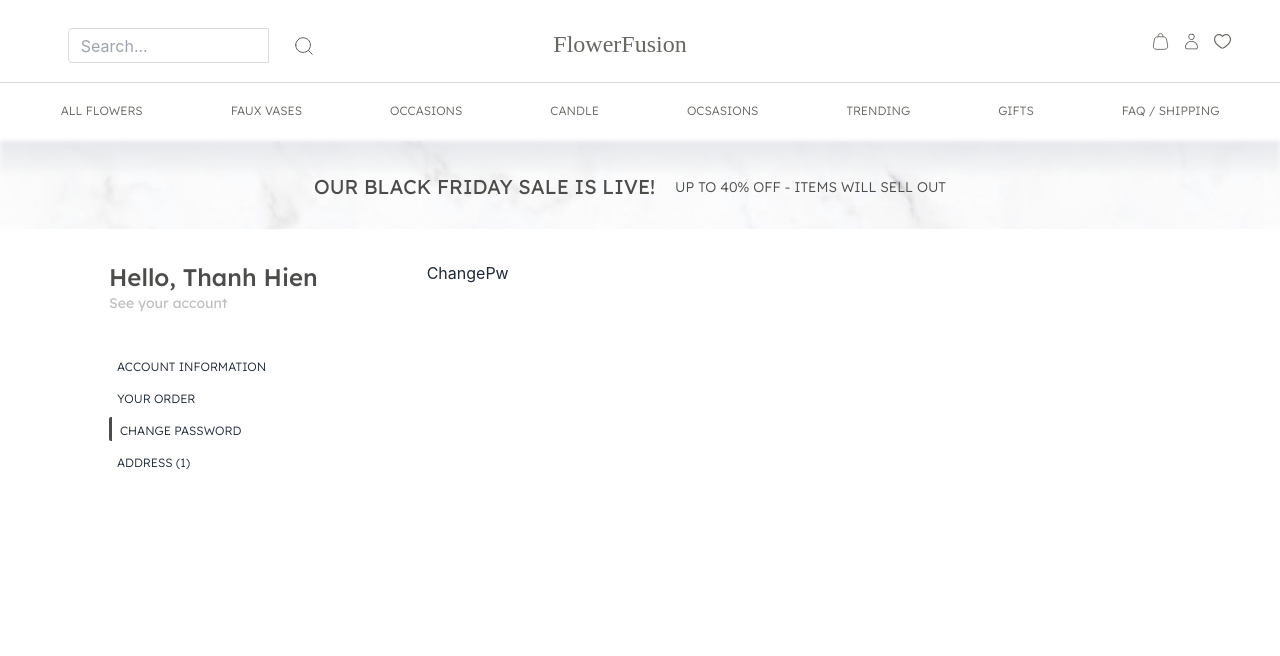
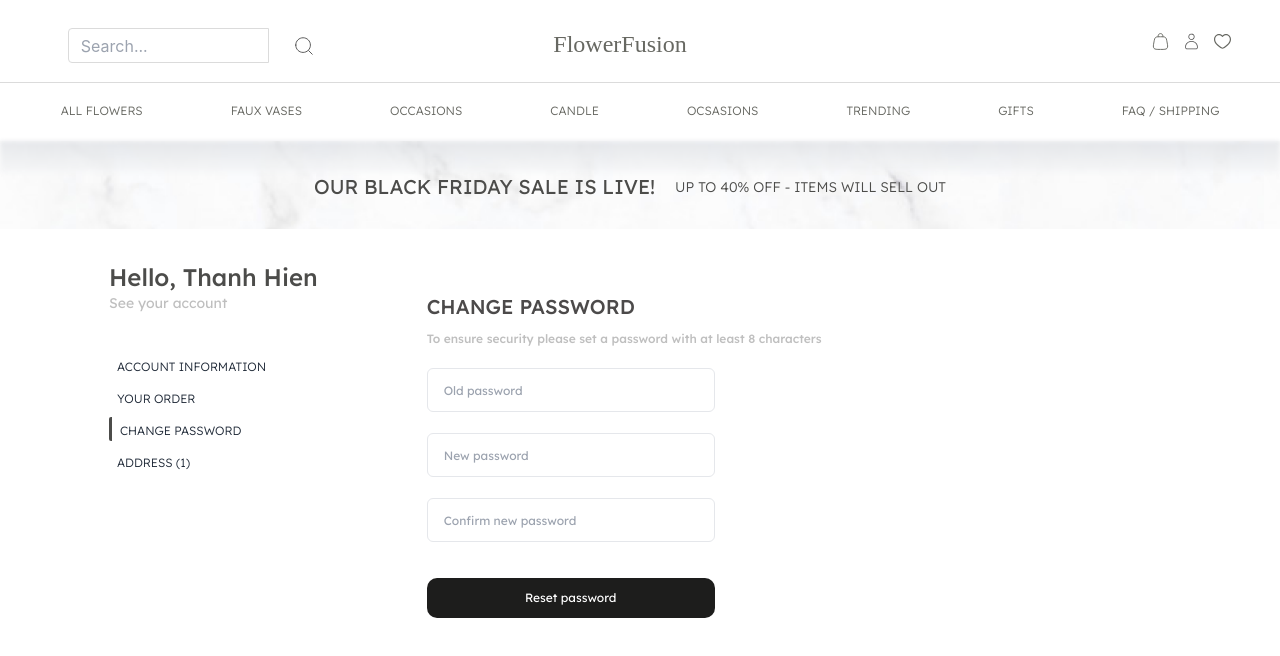
Before and after one commit to XuanThao03/FlowerFusion, a React (Create React App) app in the folder flowerfusion/: page /myaccount in a window 1280 px wide. Both pictures are taken after a click on the button "CHANGE PASSWORD". Shown: the top 656 px of the page. Built offline with nearby package versions, Linux system fonts and the light colour scheme; a web font is replaced by a local one.

Commit message:
change pass

```diff
--- a/flowerfusion/src/views/MyAccount/ChangePw/changePw.js
+++ b/flowerfusion/src/views/MyAccount/ChangePw/changePw.js
@@ -1,7 +1,40 @@
 import React from "react";
 
 function ChangePw() {
-  return <div>ChangePw</div>;
-}
+  return (<div>
+  <h1 className="text-xl font-[Lexend] font-medium text-main-color mt-8 ">
+    CHANGE PASSWORD
+  </h1>
+  <p className="text-xs font-[Lexend] font-medium text-grey-main mt-[10px]">
+  To ensure security please set a password with at least 8 characters
+</p>
+<div className="text-xs font-[Lexend] font-normal text-grey-main">
+        <input
+          className="w-72 border-[1.3px] boder-gainsboro rounded-md h-11 p-4 mt-[21px] bg-transparent"
+          placeholder="Old password"
+        />
+      </div>
+
+      <div className="text-xs font-[Lexend] font-normal text-grey-main">
+        <input
+          className="w-72 border-[1.3px] boder-gainsboro rounded-md h-11 p-4 mt-[21px] bg-transparent"
+          placeholder="New password"
+        />
+      </div>
+      <div className="text-xs font-[Lexend] font-normal text-grey-main">
+        <input
+          className="w-72 border-[1.3px] boder-gainsboro rounded-md h-11 p-4 mt-[21px] bg-transparent"
+          placeholder="Confirm new password"
+        />
+      </div>
+      <div className="mt-9">
+
+          <button className="bg-button-black w-72 h-10 rounded-[10px] text-white text-xs font-[Lexend] font-regular">
+            Reset password
+          </button>
+
+      </div>
+</div> );
+};
 
 export default ChangePw;
--- a/flowerfusion/src/views/MyAccount/Information/information.js
+++ b/flowerfusion/src/views/MyAccount/Information/information.js
@@ -1,7 +1,25 @@
 import React from "react";
+const Information = () => {
+    return (
+      <div>
+        <h1 className="text-xl font-[Lexend] font-medium text-main-color mt-8 ">
+          ACCOUNT INFORMATION
+        </h1>
+        <p className="text-xs font-[Lexend] font-medium text-main-color mt-[52px]">
+        Full name:
+      </p>
+      <p className="text-xs font-[Lexend] font-medium text-main-color mt-[10px]">
+        Email:
+      </p>
+      <p className="text-xs font-[Lexend] font-medium text-main-color mt-[10px]">
+        Phone number:
+      </p>
+      <p className="text-xs font-[Lexend] font-medium text-main-color mt-[10px]">
+        Address:
+      </p>
 
-function Information() {
-  return <div className="bg-red-600">Information</div>;
-}
+      </div>
+    );
+  };
 
-export default Information;
+  export default Information;
```
